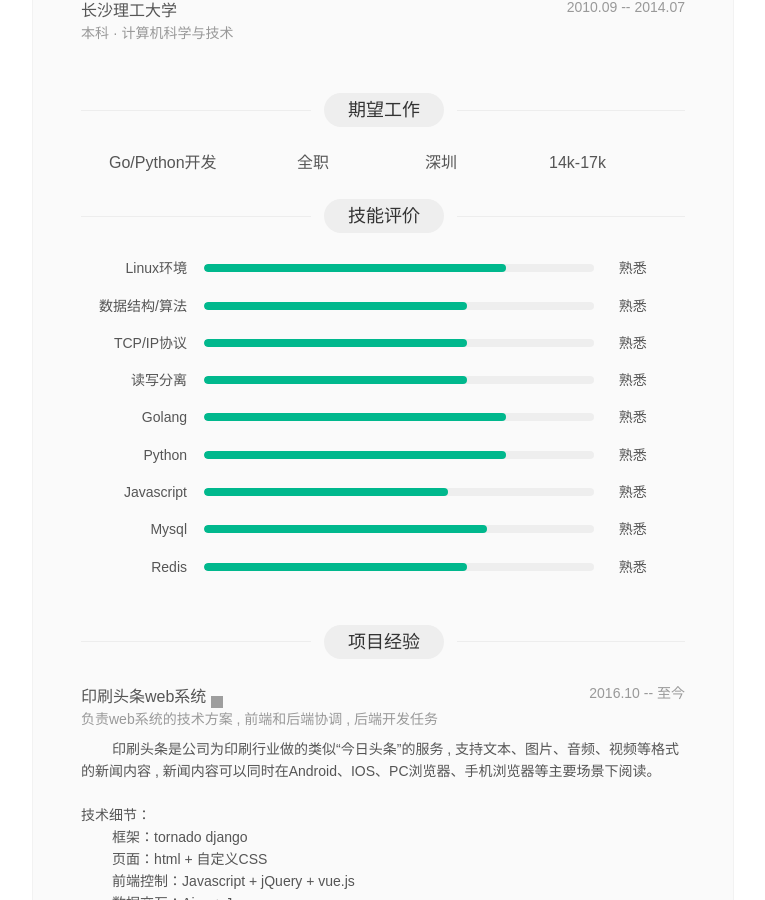
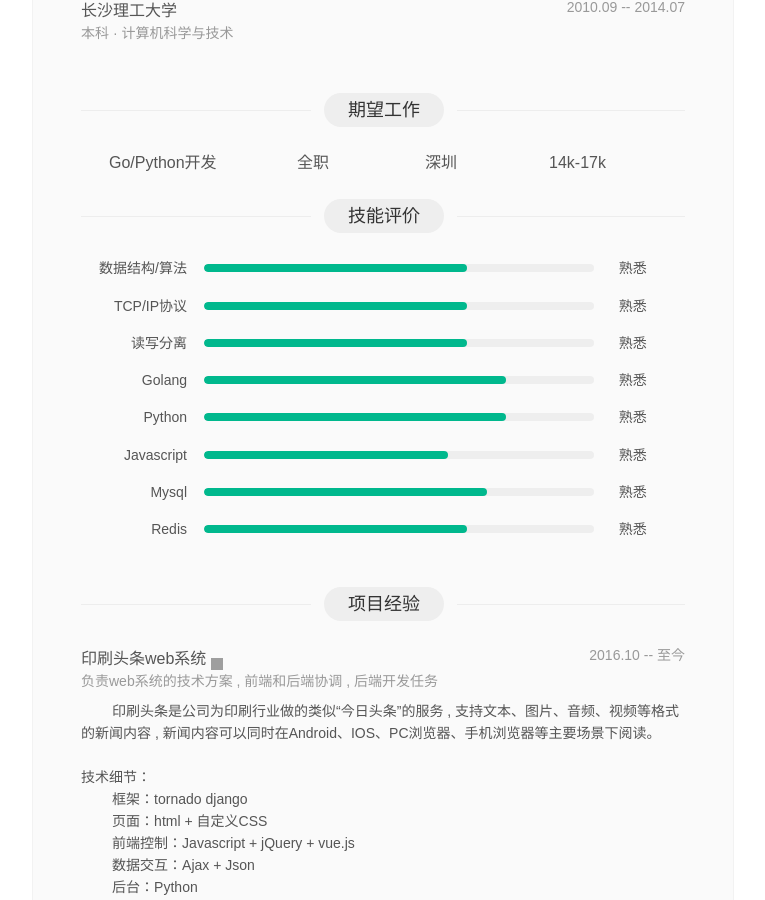
Before and after one commit to hopehook/HopeHook.com, a Jekyll site: the page resume.html, which Jekyll copies as it is, in a window 1280 px wide and 900 px high, scrolled down 818 px. Shown: the whole window, without its empty margins (257-1022 px from the left). Built offline with Jekyll 4.4.1, drawn with Linux system fonts in a browser that asks for light colours; Markdown is read by kramdown in place of the engine named in the settings; grey boxes are pictures that could not be loaded.

Commit message:
Update resume.html

```diff
--- a/resume.html
+++ b/resume.html
@@ -528,13 +528,6 @@ span.mr_women i.active{background-position:-27px -5px;}
 							</div>
 							<div class="mr_moudle_content">
 								<div class="mr_skill_con">
-									<span class="mr_skill_name" title="Linux环境">Linux环境</span>
-									<span class="mr_skill_plan" data-skillLevel = "75">
-									 <em style="width: 75%"></em>
-									</span>
-									<span class="mr_skill_level">熟悉</span>
-								</div>
-								<div class="mr_skill_con">
 									<span class="mr_skill_name" title="数据结构/算法">数据结构/算法</span>
 									<span class="mr_skill_plan" data-skillLevel = "65">
 									 <em style="width: 65%"></em>
```
